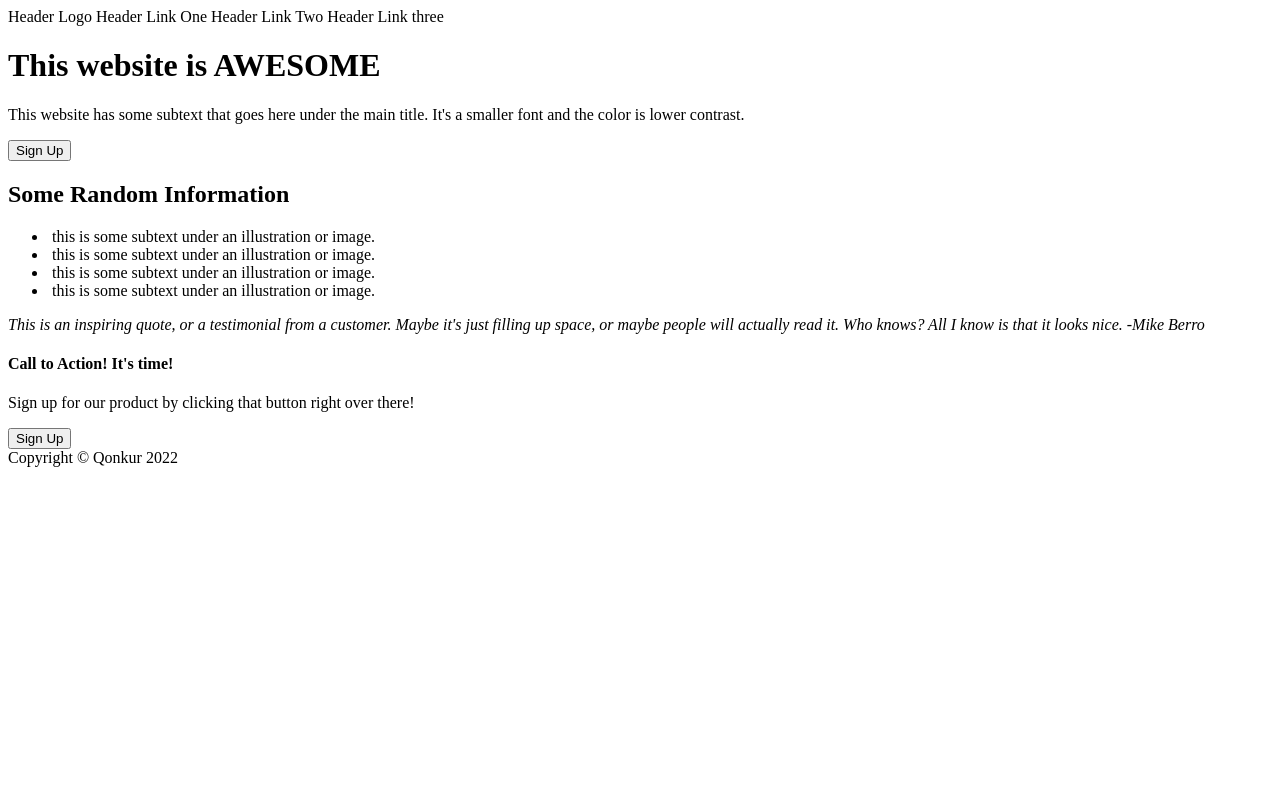
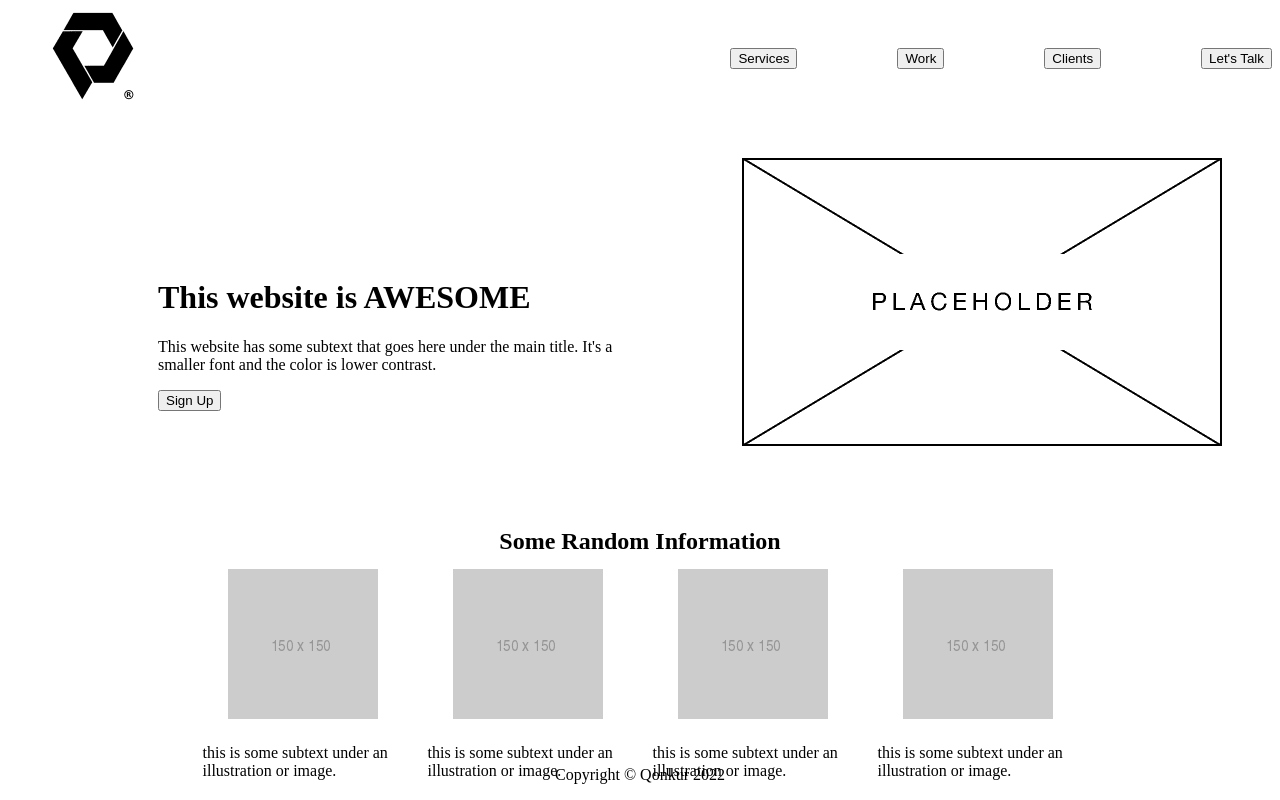
Before and after one commit to moenaim55/landingpage, a plain HTML site: page index.html in a window 1280 px wide. Shown: the top 800 px of the page. Drawn offline with Linux system fonts and the light colour scheme.

Commit message:
Setup photos over images with flexbox

```diff
--- a/index.html
+++ b/index.html
@@ -5,41 +5,48 @@
     <meta http-equiv="X-UA-Compatible" content="IE=edge">
     <meta name="viewport" content="width=device-width, initial-scale=1.0">
     <title>Qonkur Landing Page</title>
-    <link rel="stylesheet" href="style.css">
+    <link rel="stylesheet" href="styles.css">
 </head>
 <body>
     <div class="header">
-        Header Logo
-        Header Link One
-        Header Link Two
-        Header Link three
+        <div class="item"><img src="qonkur.webp"/></div>
+        <div class="item push"><button>Services</button></div>
+        <div class="item"><button> Work</button></div>
+        <div class="item"><button>Clients</button></div>
+        <div class="item"><button>Let's Talk</button></div>
     </div>
+    <div class="second">
+        <div class="thiswebsite">
+            <div><H1>This website is AWESOME</H1>
+            <p>This website has some subtext that goes here under the main title. It's a smaller font and the color is lower contrast.</p>
+            </div><button>Sign Up</button>
+        </div>
+            <div class="image"><img src="placeholder.png"/></div>
+    </div>
+    <div id="random"><h2>Some Random Information</h2></div>
+    <div class="third">
         <div>
-        <H1>This website is AWESOME</H1>
-        <p>This website has some subtext that goes here under the main title. It's a smaller font and the color is lower contrast.</p>
-        <button>Sign Up</button>
-        <img>
+            <div class="pictext"><img src="placeholdertwo.png"/> this is some subtext under an illustration or image.</div>
+            <div class="pictext"><img src="placeholdertwo.png"/> this is some subtext under an illustration or image.</div>
+            <div class="pictext"><img src="placeholdertwo.png"/> this is some subtext under an illustration or image.</div>
+            <div class="pictext"><img src="placeholdertwo.png"/> this is some subtext under an illustration or image.</div>
         </div>
-    <div>
-        <h2>Some Random Information</h2>
-        <Ul>
-            <li><img> this is some subtext under an illustration or image.</li>
-            <li><img> this is some subtext under an illustration or image.</li>
-            <li><img> this is some subtext under an illustration or image.</li>
-            <li><img> this is some subtext under an illustration or image.</li>
-        </Ul>
     </div>
-    <div>
-        <p><em>This is an inspiring quote, or a testimonial from a customer. Maybe it's just filling up space, or maybe people will actually read it. Who knows? All I know is that it looks nice. -Mike Berro</em></p>
+    <div class="fourth">
+        <p class="quote"><em>This is an inspiring quote, or a testimonial from a customer. Maybe it's just filling up space, or maybe people will actually read it. Who knows? All I know is that it looks nice. -Mike Berro</em></p>
 
     </div>
+    <div class="fifth">
         <div>
             <h4>Call to Action! It's time!</h4>
             <p>Sign up for our product by clicking that button right over there!</p>
+        </div>
+        <div class="signup">
             <button>Sign Up</button>
         </div>
-    <div class="Footer">
-        Copyright <span>&copy;</span> Qonkur 2022
+    </div>
+    <div>
+        <p class="footer">Copyright <span>&copy;</span> Qonkur 2022</p>
     </div>
 
 </body>
--- /dev/null
+++ b/styles.css
@@ -0,0 +1,85 @@
+body {
+    display: flex;
+    flex-direction: column;
+}
+
+.header {
+    display: flex;
+    gap: 100px;
+    width: 100%;
+    height: 100px;
+    align-items: center;
+
+}
+
+.header img {
+    right:0%;
+    width: 100%;
+    height: 100%;
+}
+
+.push {
+    margin-left: auto;
+
+}
+
+
+.second {
+    display: flex;
+    margin: 50px;
+    height: 300px;
+}
+
+.thiswebsite {
+    margin: 100px;
+
+}
+
+#random {
+    text-align: center;
+}
+
+.third div {
+    display: flex;
+    gap: 25px;
+    align-items: center;
+    justify-content: center;
+}
+
+.pictext {
+    display: flex;
+    flex-direction: column;
+    height: 200px;
+    width: 200px;
+}
+
+.fourth {
+    padding: 100px;
+}
+
+.quote {
+    text-align: center;
+    margin-left: 300px;
+    margin-right: 300px;
+    font-size: larger;
+
+}
+
+.fifth {
+    display: flex;
+   padding: 100px;
+   justify-content: center;
+}
+
+.signup {
+    margin-left: 50px;
+    margin-top: 50px;
+}
+
+.footer {
+    position: fixed;
+    left: 0;
+    bottom: 0;
+    width: 100%;
+    text-align: center;
+}
```
Also changed, not shown: placeholder.png (added), placeholdertwo.png (added), qonkur.webp (added). Lines whose indentation alone changed are shown as unchanged.
